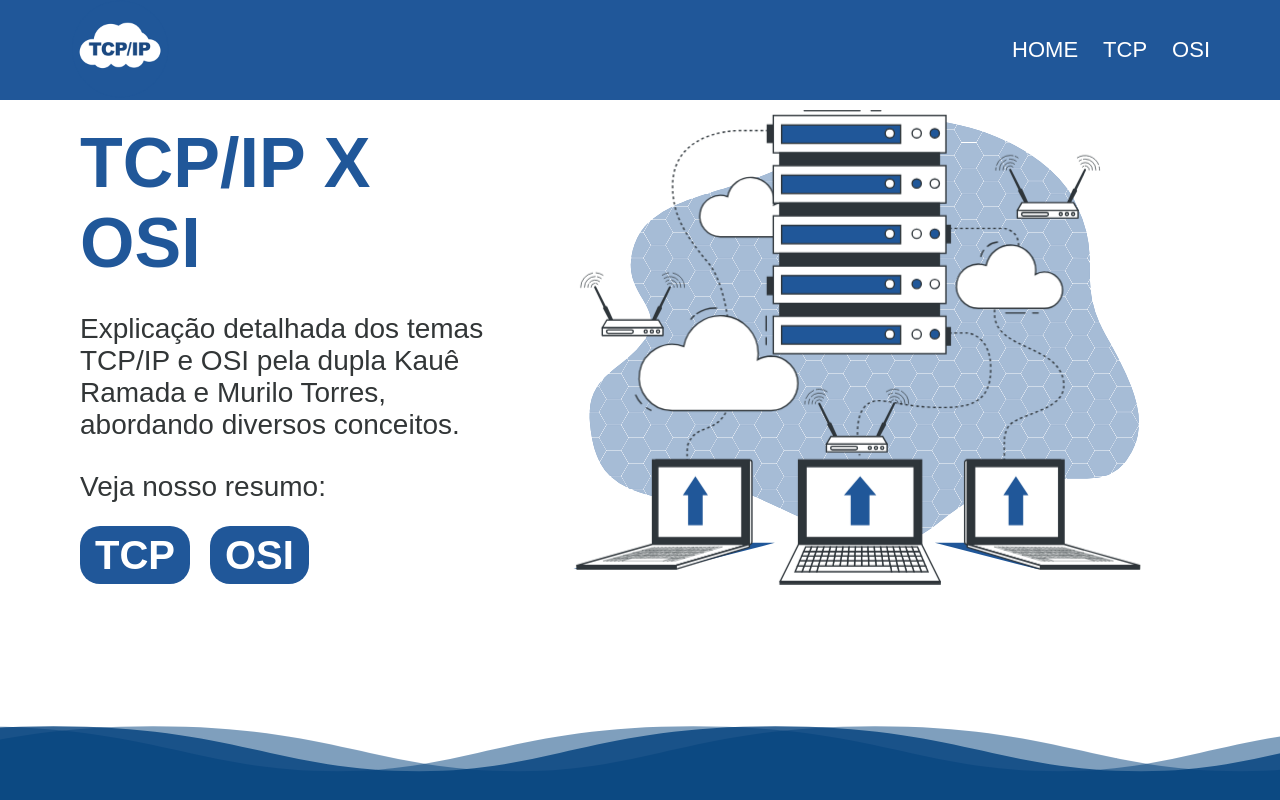
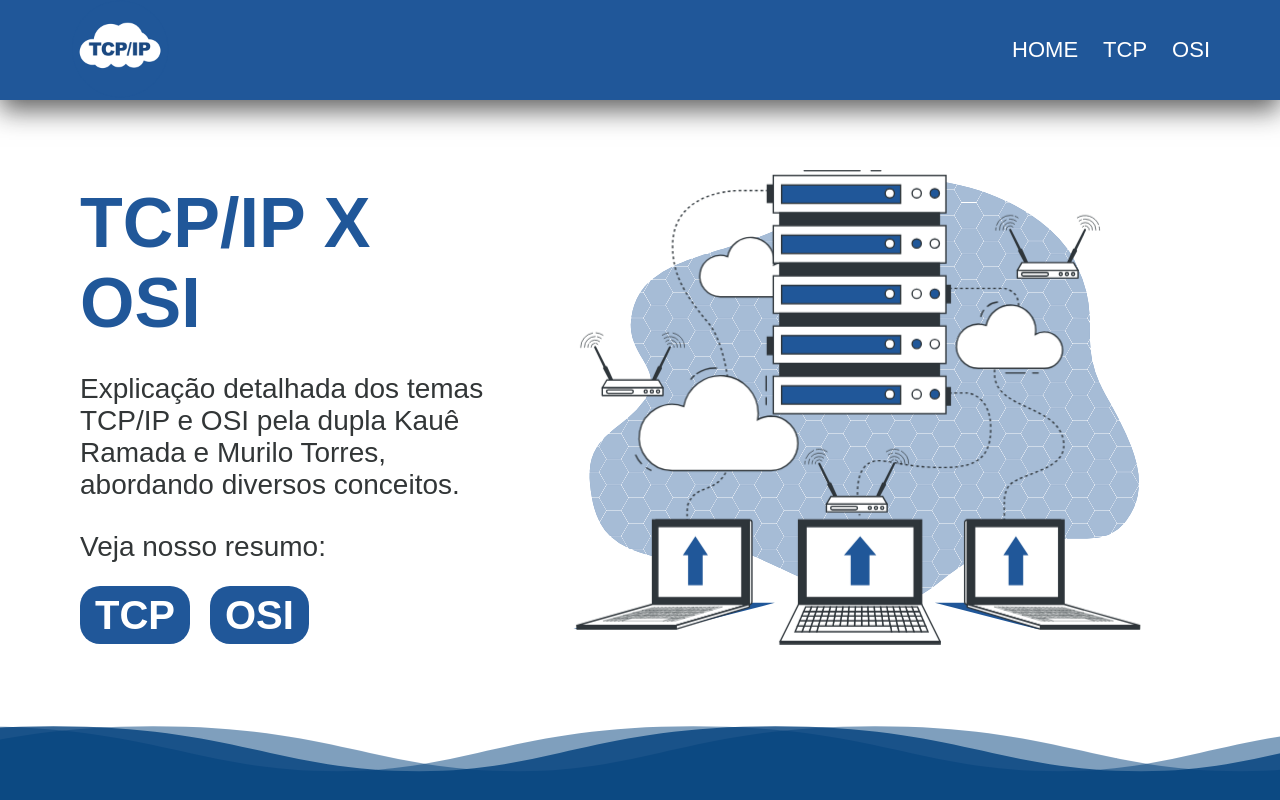
Before and after one commit to KaueRamada/TCP-IP-OSI, a plain HTML site: page index.html in a window 1280 px wide. Drawn offline with Linux system fonts and the light colour scheme.

Commit message:
95% finalizado

```diff
--- a/assets/css/style.css
+++ b/assets/css/style.css
@@ -21,6 +21,7 @@
     align-items: center;
     justify-content: space-between;
     padding: 0 70px 0 70px;
+    box-shadow: 0px 10px 25px 0px rgba(22, 22, 22, 0.685);
 }
 
 .navbar img {
@@ -64,8 +65,9 @@ section.home {
     overflow-x: hidden;
 }
 
-section.home div {
+section.home div.content {
     width: 50%;
+    margin-top: 120px;
 }
 
 section.home div h1 {
@@ -117,6 +119,7 @@ section.home .btns ul li:active {
 section.home svg {
     width: 900px;
     height: 900px;
+    margin-top: 120px;
 }
 
 .ocean {
--- a/index.html
+++ b/index.html
@@ -24,7 +24,7 @@
     </nav>
     <section class="home" id="home">
 
-        <div>
+        <div class="content">
             <h1>TCP/IP X OSI</h1>
             <p>Explicação detalhada dos temas TCP/IP e OSI pela dupla Kauê Ramada e Murilo Torres, abordando diversos
                 conceitos.</p>
```
